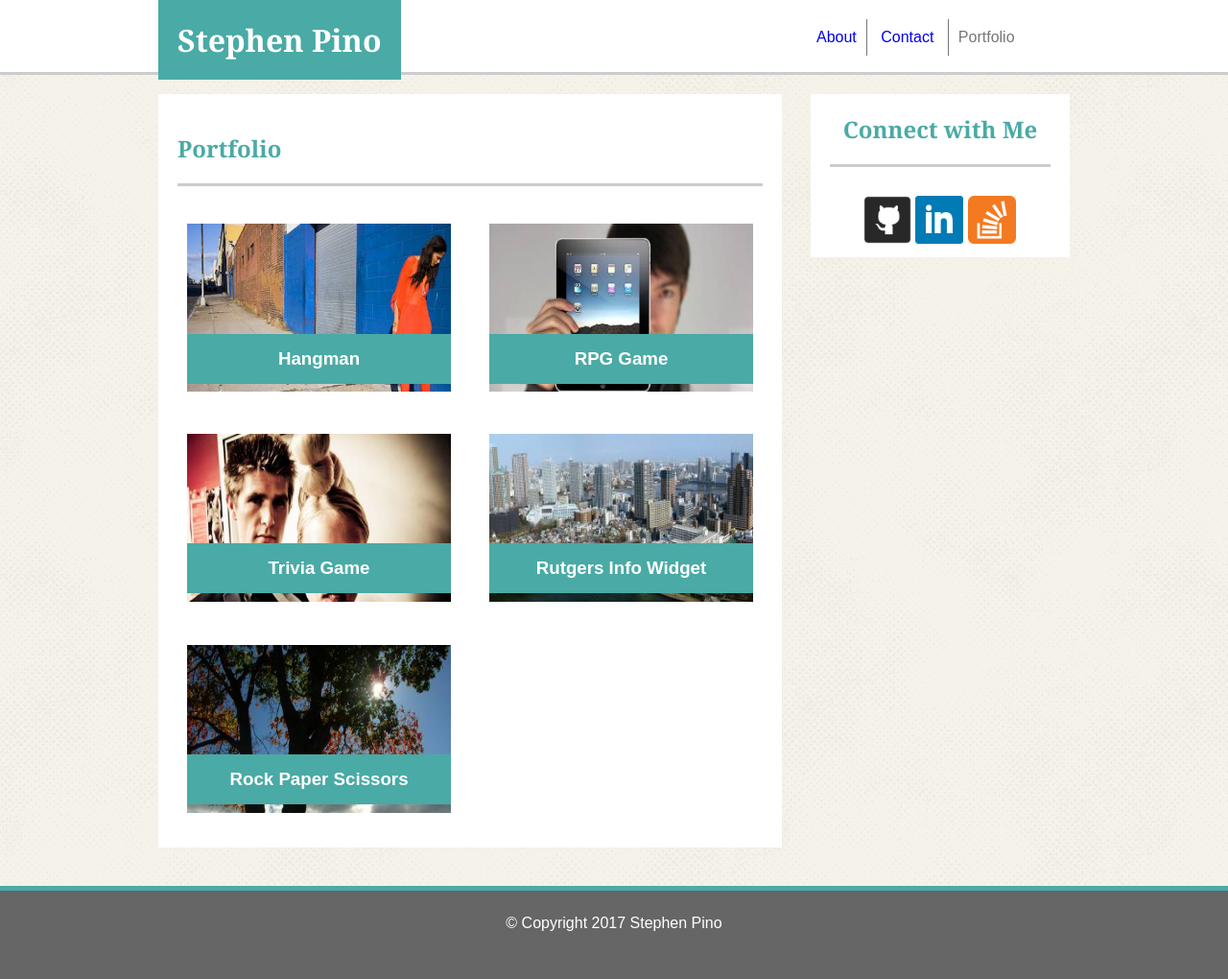
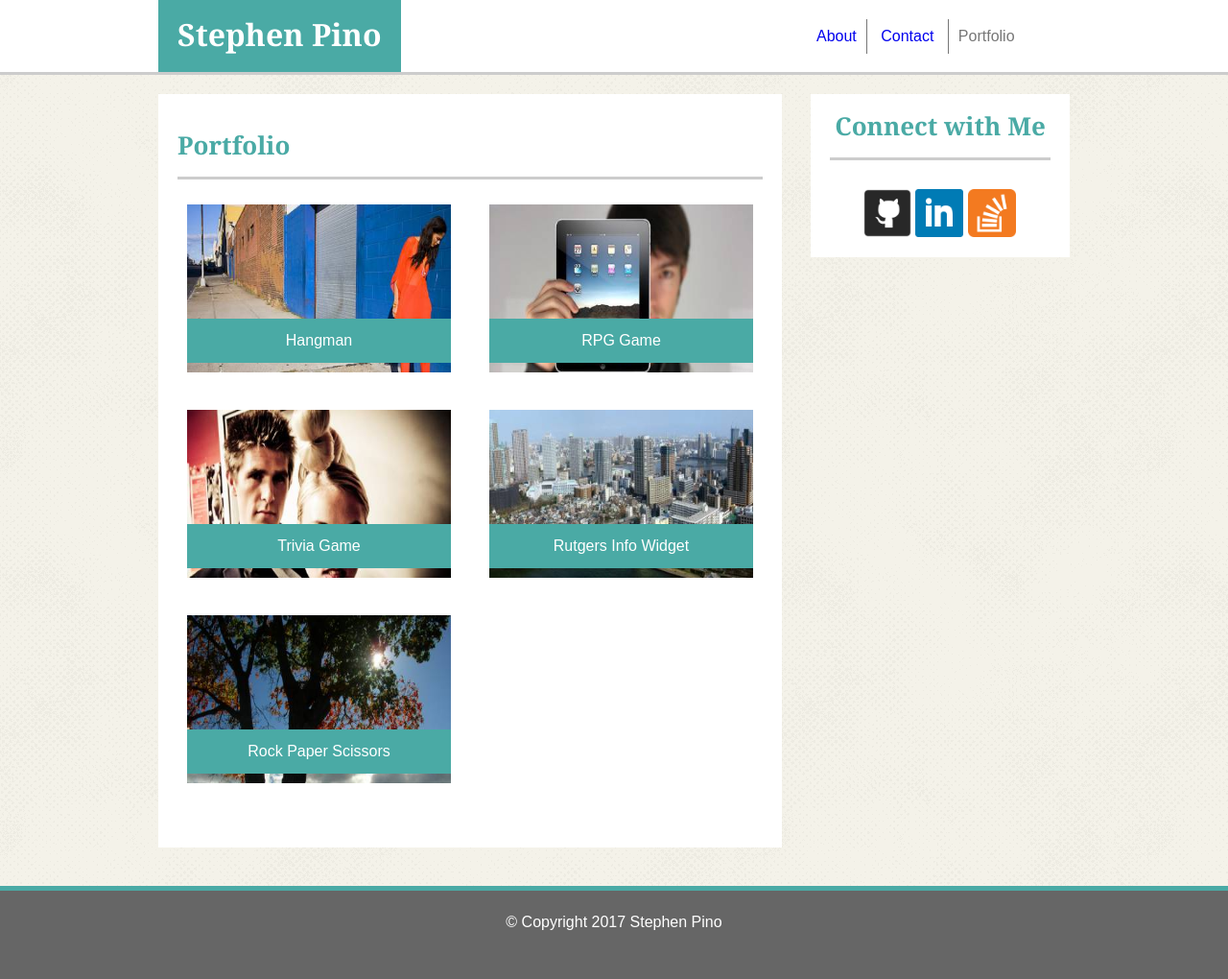
Before and after one commit to StephenPino/Basic-Portfolio, a PHP site: page /portfolio.html in a window 1280 px wide. Shown: the whole page at 96% size. Run offline with PHP 8.4, Linux system fonts and the light colour scheme.

Commit message:
added reset.css to contact.html index.html and portfolio.html and reformatted to fit changes

```diff
--- a/assets/css/style.css
+++ b/assets/css/style.css
@@ -19,11 +19,17 @@ h1 {
 	float:left;
 	margin-left: 0;
 	margin-top: 0;
+	font-size: 32px;
+	font-weight: bold;
+	padding-bottom:  23px;
 }
 
 h2 {
 	font-family: "Georgia", "Times", "Times New Roman", "serif";
 	color: #4aaaa5;
+	font-size: 26px;
+	font-weight: bold;
+	margin-top: 20px;
 }
 
 h3 {
@@ -32,7 +38,7 @@ h3 {
 	color: #ffffff;
 	padding: 15px;
 	position: relative;
-	top: 185px;
+	top: 165px;
 }
 ul {
     margin:0px;
@@ -121,7 +127,7 @@ textarea {
 	border-bottom: 3px solid #cccccc;
 	margin-left: 20px;
 	margin-right: 20px;
-	margin-bottom: 30px;
+	margin-bottom: 60px;
 
 }
 
@@ -171,6 +177,7 @@ textarea {
 
 #mainContainerPortfolio {
 	height: 785px;
+
 }
 
 #connectContainer {
@@ -232,21 +239,21 @@ textarea {
 	clear: both;
 	float: left;
 	position: relative;
-	bottom: 130px;
+	bottom: 90px;
 	left: 30px;
 }
 
 #rutgers {
 	float: left;
 	position: relative;
-	bottom: 130px;
+	bottom: 90px;
 	left: 70px;
 }
 
 #rock {
 	clear: both;
 	position: relative;
-	bottom: 160px;
+	bottom: 100px;
 	left: 30px;
 }
 
--- a/contact.html
+++ b/contact.html
@@ -2,7 +2,7 @@
 <html>
 <head>
 	<title>Stephen Pino | Contact</title>
-
+	<link rel="stylesheet" type="text/css" href="assets/css/reset.css">
 	<link rel="stylesheet" type="text/css" href="assets/css/style.css">
 </head>
 <body>
--- a/index.html
+++ b/index.html
@@ -2,7 +2,7 @@
 <html>
 <head>
 	<title>Stephen Pino | About Me</title>
-
+	<link rel="stylesheet" type="text/css" href="assets/css/reset.css">
 	<link rel="stylesheet" type="text/css" href="assets/css/style.css">
 </head>
 <body>
--- a/portfolio.html
+++ b/portfolio.html
@@ -2,7 +2,7 @@
 <html>
 <head>
 	<title>Stephen Pino | Portfolio</title>
-
+	<link rel="stylesheet" type="text/css" href="assets/css/reset.css">
 	<link rel="stylesheet" type="text/css" href="assets/css/style.css">
 </head>
 <body>
```
